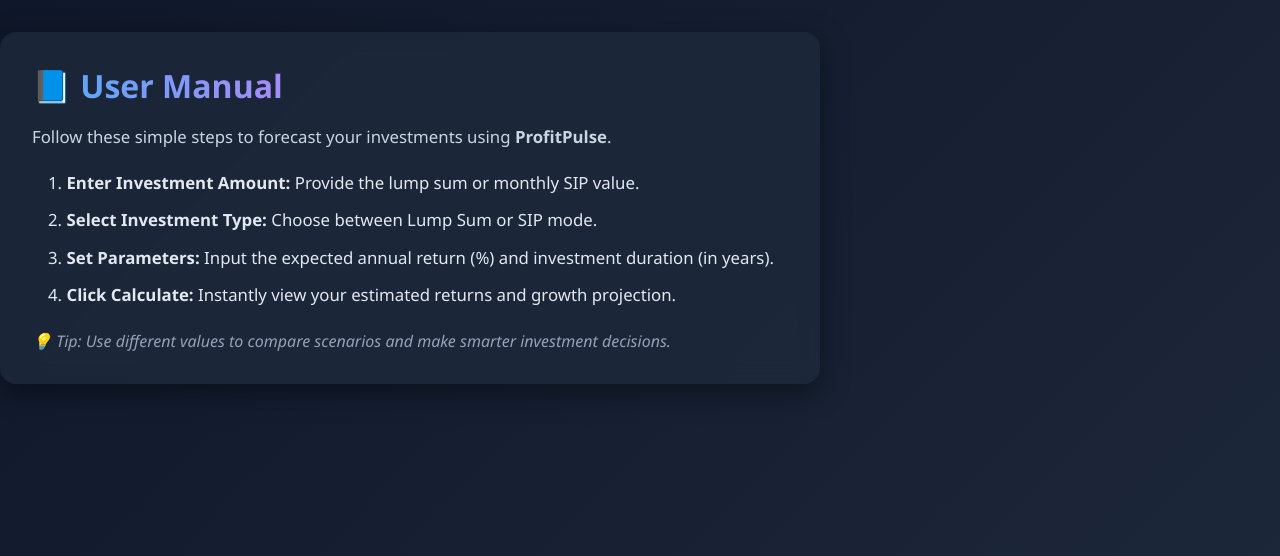
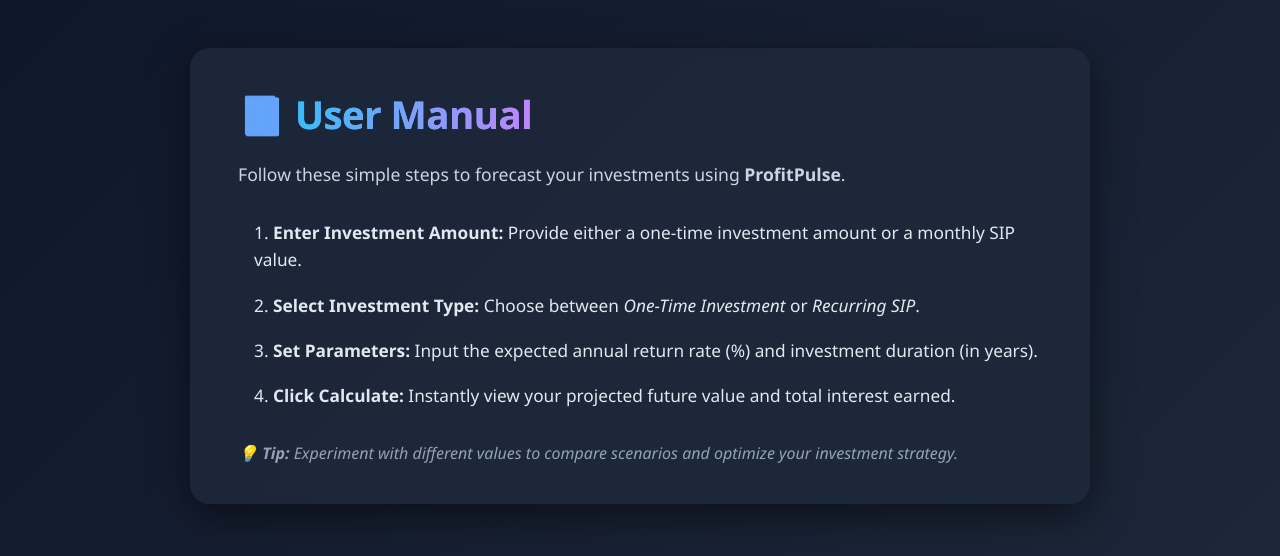
Before and after one commit to KALEESWARANS-CYBER00/ProfitPulse, a React (Vite) app: page /manual in a window 1280 px wide. Shown: the top 556 px of the page. Built offline with nearby package versions, Linux system fonts and the light colour scheme; the HTML template or start-up script is replaced by a standard one.

Commit message:
page: enhance Manual page layout and CSS

```diff
--- a/src/pages/Manual.jsx
+++ b/src/pages/Manual.jsx
@@ -7,13 +7,21 @@
       Follow these simple steps to forecast your investments using <strong>ProfitPulse</strong>.
     </p>
     <ol className="manual-steps">
-      <li><strong>Enter Investment Amount:</strong> Provide the lump sum or monthly SIP value.</li>
-      <li><strong>Select Investment Type:</strong> Choose between Lump Sum or SIP mode.</li>
-      <li><strong>Set Parameters:</strong> Input the expected annual return (%) and investment duration (in years).</li>
-      <li><strong>Click Calculate:</strong> Instantly view your estimated returns and growth projection.</li>
+      <li>
+        <strong>Enter Investment Amount:</strong> Provide either a one-time investment amount or a monthly SIP value.
+      </li>
+      <li>
+        <strong>Select Investment Type:</strong> Choose between <em>One-Time Investment</em> or <em>Recurring SIP</em>.
+      </li>
+      <li>
+        <strong>Set Parameters:</strong> Input the expected annual return rate (%) and investment duration (in years).
+      </li>
+      <li>
+        <strong>Click Calculate:</strong> Instantly view your projected future value and total interest earned.
+      </li>
     </ol>
     <p className="manual-note">
-      💡 Tip: Use different values to compare scenarios and make smarter investment decisions.
+      💡 <strong>Tip:</strong> Experiment with different values to compare scenarios and optimize your investment strategy.
     </p>
   </div>
 );
--- a/src/pages/manual.css
+++ b/src/pages/manual.css
@@ -1,63 +1,69 @@
 .manual-section {
-  background: rgba(30, 41, 59, 0.85);
+  background: rgba(30, 41, 59, 0.9);
   color: #f8fafc;
-  padding: 2rem;
-  margin-top: 2rem;
-  border-radius: 16px;
-  max-width: 820px;
-  width: 100%;
-  box-shadow: 0 8px 30px rgba(0, 0, 0, 0.45);
-  backdrop-filter: blur(10px);
-  transition: transform 0.3s ease;
+  padding: 2.5rem 3rem;
+  margin: 3rem auto 0;
+  border-radius: 20px;
+  max-width: 900px;
+  width: 95%;
+  box-shadow: 0 12px 40px rgba(0, 0, 0, 0.5);
+  backdrop-filter: blur(12px);
   text-align: left;
-  animation: fadeInUp 0.6s ease-out;
+  animation: fadeInUp 0.7s ease-out;
+  transition: transform 0.4s ease, box-shadow 0.4s ease;
 }
 
 .manual-section:hover {
-  transform: translateY(-4px);
+  transform: translateY(-6px);
+  box-shadow: 0 16px 50px rgba(0, 0, 0, 0.6);
 }
 
 .manual-section h2 {
-  font-size: 2rem;
-  margin-bottom: 1rem;
-  font-weight: 700;
-}
-
-.highlight {
+  font-size: 2.4rem;
+  margin-bottom: 1.2rem;
+  font-weight: 800;
+  letter-spacing: -0.5px;
   background: linear-gradient(90deg, #60a5fa, #a78bfa);
   -webkit-background-clip: text;
   -webkit-text-fill-color: transparent;
 }
 
+.highlight {
+  font-weight: 700;
+  background: linear-gradient(90deg, #38bdf8, #c084fc);
+  -webkit-background-clip: text;
+  -webkit-text-fill-color: transparent;
+}
+
 .manual-intro {
-  font-size: 1.05rem;
-  line-height: 1.7;
+  font-size: 1.1rem;
+  line-height: 1.75;
   color: #cbd5e1;
-  margin-bottom: 1.2rem;
+  margin-bottom: 1.8rem;
 }
 
 .manual-steps {
   list-style: decimal inside;
-  margin-left: 0.5rem;
-  padding-left: 0.5rem;
+  padding-left: 1rem;
 }
 
 .manual-steps li {
-  margin-bottom: 0.9rem;
-  font-size: 1.05rem;
+  font-size: 1.08rem;
   color: #e2e8f0;
+  margin-bottom: 1.1rem;
+  line-height: 1.6;
 }
 
 .manual-note {
-  margin-top: 1.5rem;
+  margin-top: 2rem;
   font-style: italic;
   color: #94a3b8;
+  font-size: 1rem;
 }
 
-/* Animation */
 @keyframes fadeInUp {
   from {
-    transform: translateY(10px);
+    transform: translateY(12px);
     opacity: 0;
   }
   to {
@@ -66,14 +72,13 @@
   }
 }
 
-/* Responsive */
 @media (max-width: 768px) {
   .manual-section {
-    padding: 1.5rem;
+    padding: 2rem;
   }
 
   .manual-section h2 {
-    font-size: 1.7rem;
+    font-size: 2rem;
   }
 
   .manual-steps li,
@@ -84,11 +89,11 @@
 
 @media (max-width: 480px) {
   .manual-section {
-    padding: 1rem;
+    padding: 1.5rem;
   }
 
   .manual-section h2 {
-    font-size: 1.5rem;
+    font-size: 1.7rem;
   }
 
   .manual-steps li,
```
